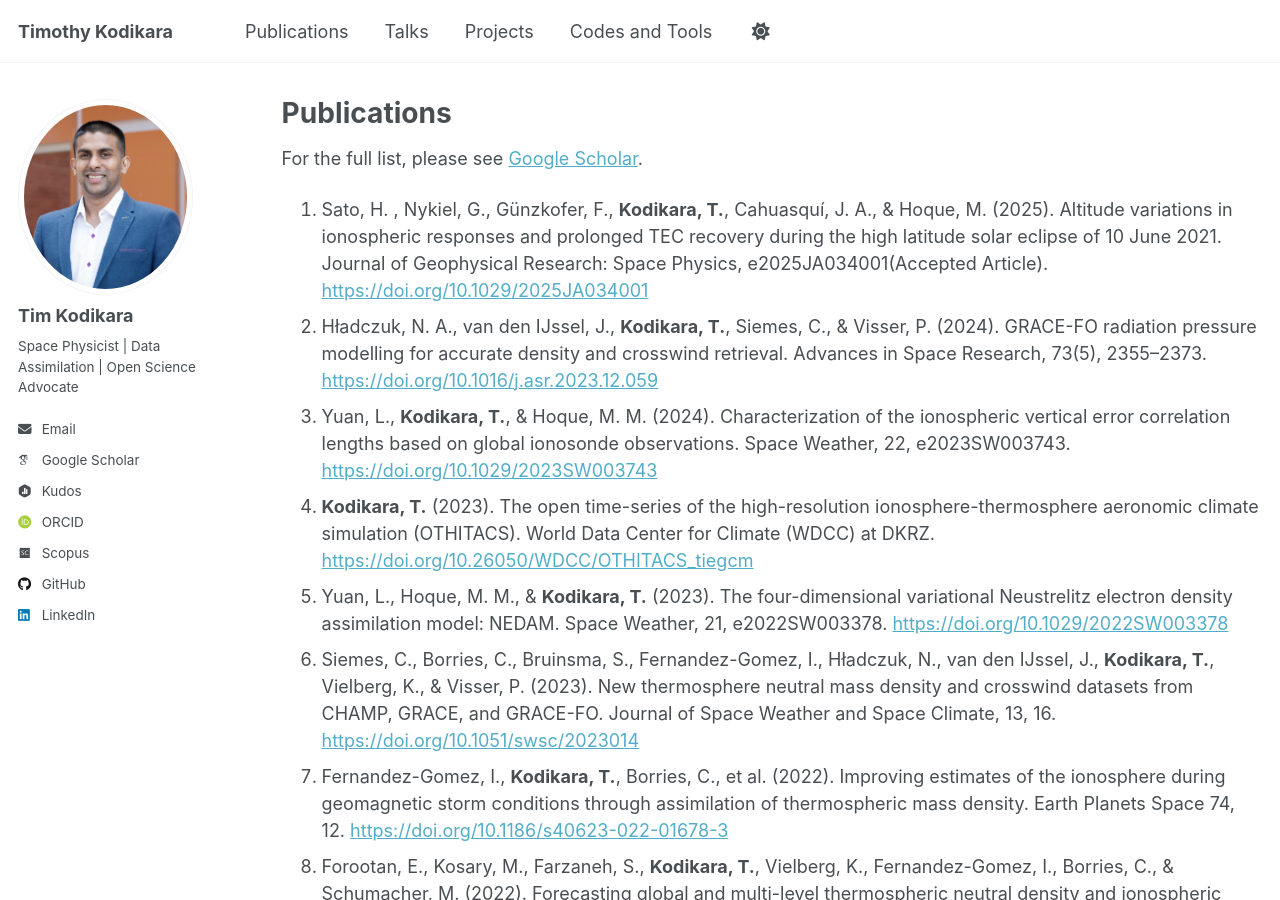
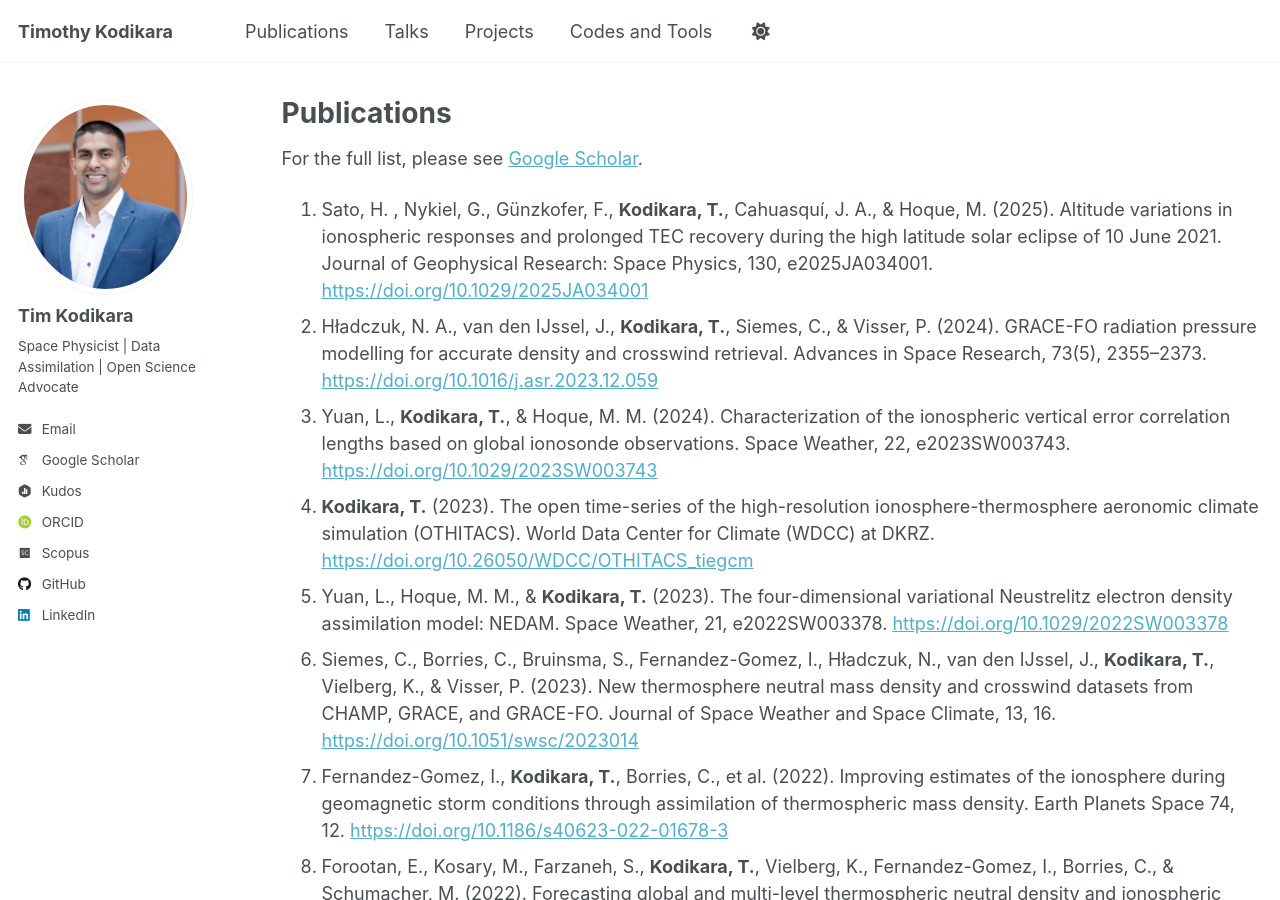
Before and after one commit to TimKod/timkod.github.io, a Jekyll site: the page built from _pages/publications.md, in a window 1280 px wide and 900 px high. Built offline with Jekyll 4.4.1, drawn with Linux system fonts in a browser that asks for light colours; some web fonts are replaced; a script that is not in the unit is left out.

Commit message:
Update publications.md

```diff
--- a/_pages/publications.md
+++ b/_pages/publications.md
@@ -7,7 +7,7 @@ author_profile: true
 
 For the full list, please see [Google Scholar](https://scholar.google.com/citations?user=dOasZEUAAAAJ&hl=en).
 
-1. Sato, H. , Nykiel, G., Günzkofer, F., **Kodikara, T.**, Cahuasquí, J. A., & Hoque, M. (2025). Altitude variations in ionospheric responses and prolonged TEC recovery during the high latitude solar eclipse of 10 June 2021. Journal of Geophysical Research: Space Physics, e2025JA034001(Accepted Article). [https://doi.org/10.1029/2025JA034001](https://doi.org/10.1029/2025JA034001)
+1. Sato, H. , Nykiel, G., Günzkofer, F., **Kodikara, T.**, Cahuasquí, J. A., & Hoque, M. (2025). Altitude variations in ionospheric responses and prolonged TEC recovery during the high latitude solar eclipse of 10 June 2021. Journal of Geophysical Research: Space Physics, 130, e2025JA034001. [https://doi.org/10.1029/2025JA034001](https://doi.org/10.1029/2025JA034001)
 1. Hładczuk, N. A., van den IJssel, J., **Kodikara, T.**, Siemes, C., & Visser, P. (2024). GRACE-FO radiation pressure modelling for accurate density and crosswind retrieval. Advances in Space Research, 73(5), 2355–2373. [https://doi.org/10.1016/j.asr.2023.12.059](https://doi.org/10.1016/j.asr.2023.12.059)
 1. Yuan, L., **Kodikara, T.**, & Hoque, M. M. (2024). Characterization of the ionospheric vertical error correlation lengths based on global ionosonde observations. Space Weather, 22, e2023SW003743. [https://doi.org/10.1029/2023SW003743](https://doi.org/10.1029/2023SW003743)
 1. **Kodikara, T.** (2023). The open time-series of the high-resolution ionosphere-thermosphere aeronomic climate simulation (OTHITACS). World Data Center for Climate (WDCC) at DKRZ. [https://doi.org/10.26050/WDCC/OTHITACS_tiegcm](https://doi.org/10.26050/WDCC/OTHITACS_tiegcm)
```
